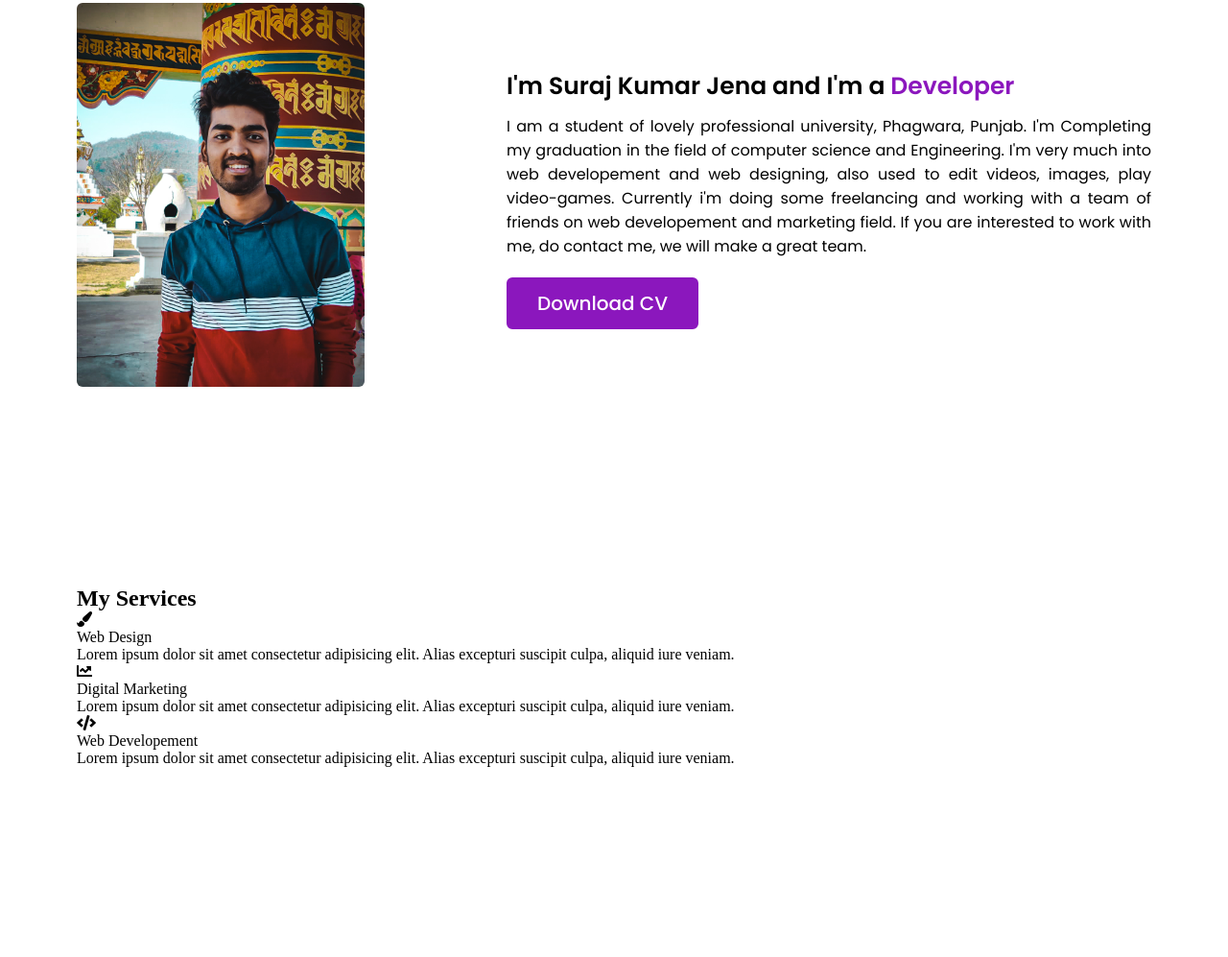
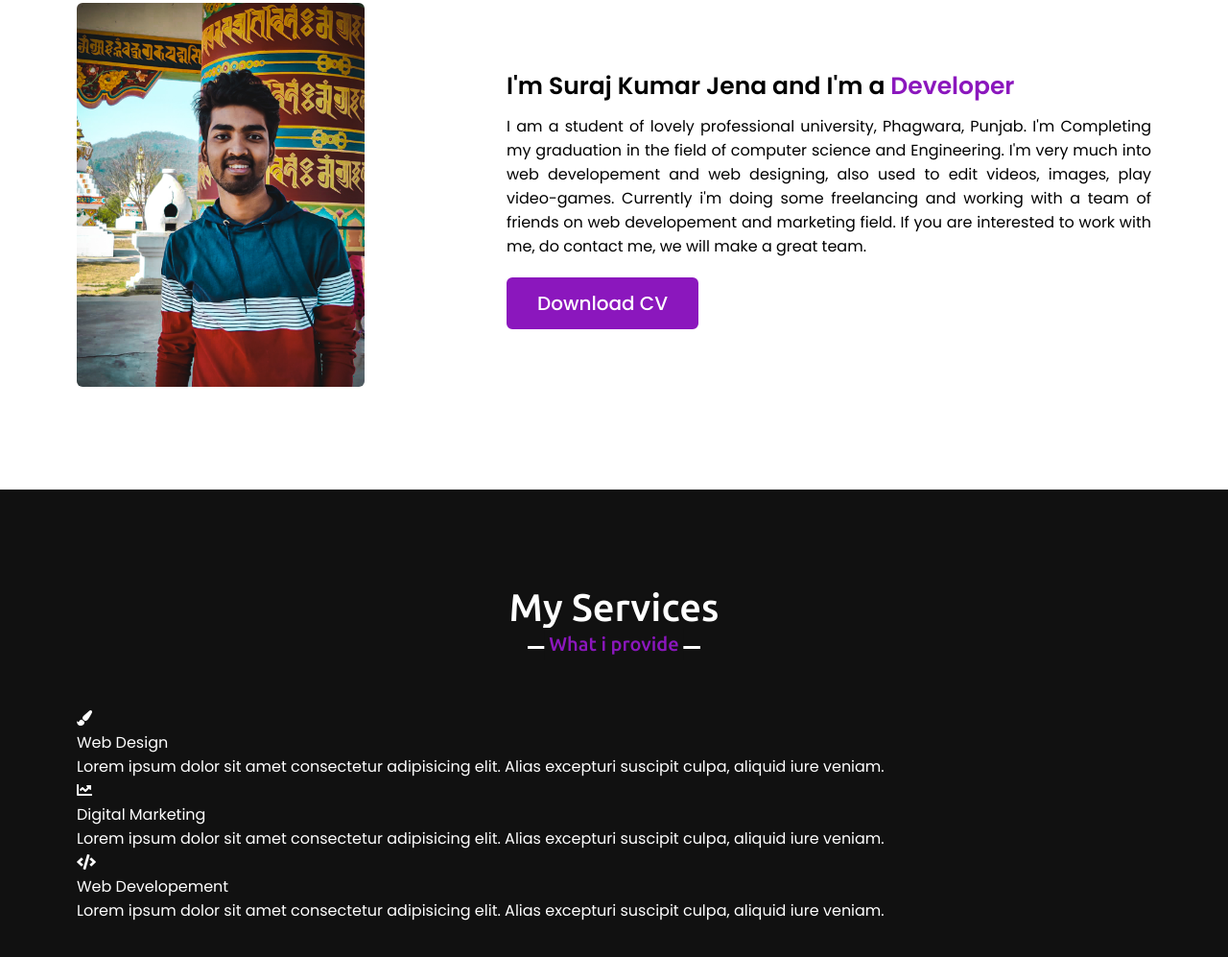
Before and after one commit to surajkumar05612/personal-portfolio, a plain HTML site: page index.html in a window 1280 px wide. Shown: the part 1023-2020 px from the top of the page at 96% size. Before the commit the page ends 1922 px from the top, so only its background shows below. Drawn offline with nearby package versions, Linux system fonts and the light colour scheme.

Commit message:
Update main.css

```diff
--- a/main.css
+++ b/main.css
@@ -133,18 +133,13 @@ font-family: 'Ubuntu', sans-serif;
     color: #8b17bd;
     background: none;
 }
-
-/*about section styling*/
+/* section content similar styling */
 
 section{
     padding: 100px 0;
 }
 
-.about{
-    font-family: 'Poppins', sans-serif;
-}
-
-.about .title{
+section .title{
     position: relative;
     text-align: center;
     font-size: 40px;
@@ -154,7 +149,7 @@ section{
     font-family: 'Ubuntu', sans-serif;
 }
 
-.about .title::before{
+section .title::before{
     content: "";
     position: absolute;
     bottom: 0;
@@ -165,8 +160,7 @@ section{
     transform: translateX(-50%);
 }
 
-.about .title::after{
-    content: "Who i am";
+section .title::after{
     position: absolute;
     font-size: 20px;
     color: #8b17bd;
@@ -176,7 +170,17 @@ section{
     background: #fff;
     transform: translateX(-50%);
 }
-.about .about-content{
+/*about section styling*/
+
+.about, .services{
+    font-family: 'Poppins', sans-serif;
+}
+
+.about .title::after{
+    content: "Who i am";
+}
+
+.about .about-content, .services .services-content{
     display: flex;
     flex-wrap: wrap;
     align-items: center;
@@ -228,6 +232,22 @@ section{
 .about .about-content .right a:hover{
     color: #8b17bd;
     background: none;
+}
+
+/* services section styling */
+
+.services{
+    color: #fff;
+    background: #111;
+}
+
+.services .title::before{
+    background: #fff;
+}
+
+.services .title::after{
+    background: #111;
+    content: "What i provide";
 }
 
 /*responsive media query*/
```
